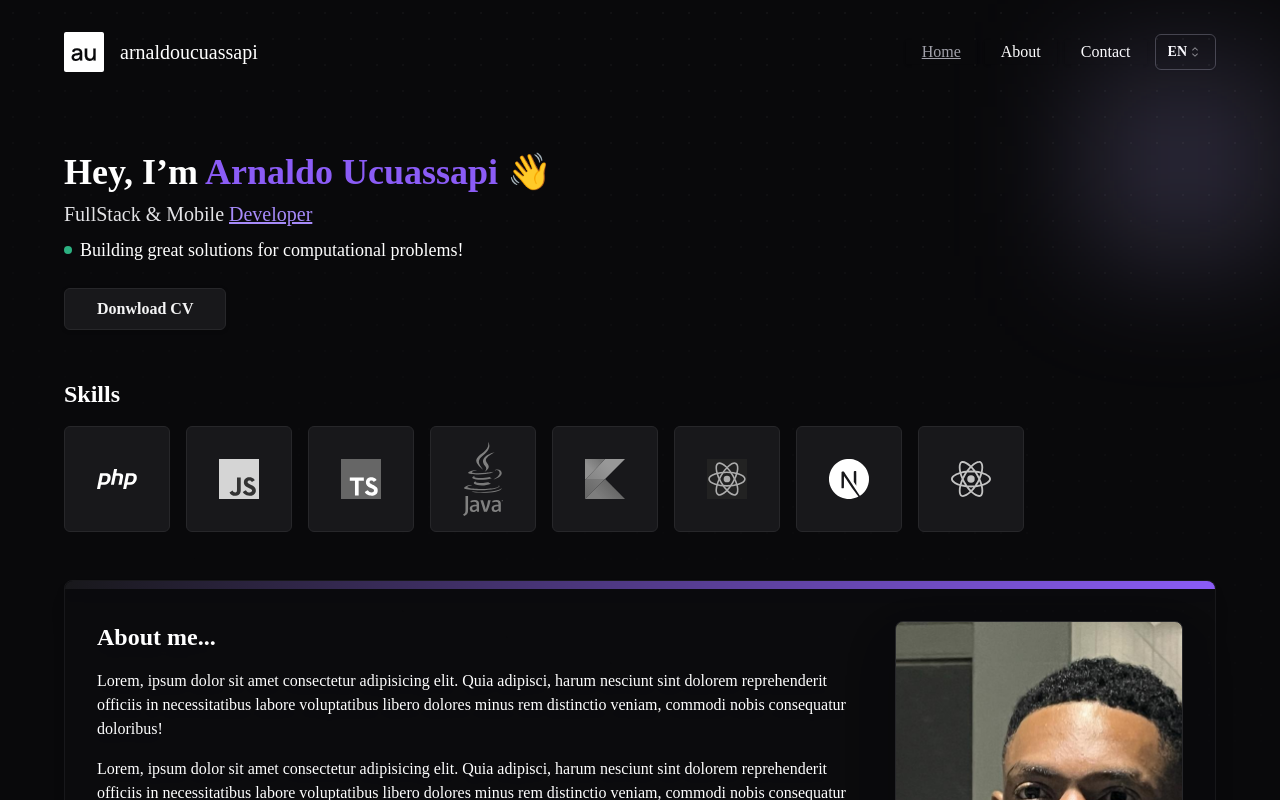
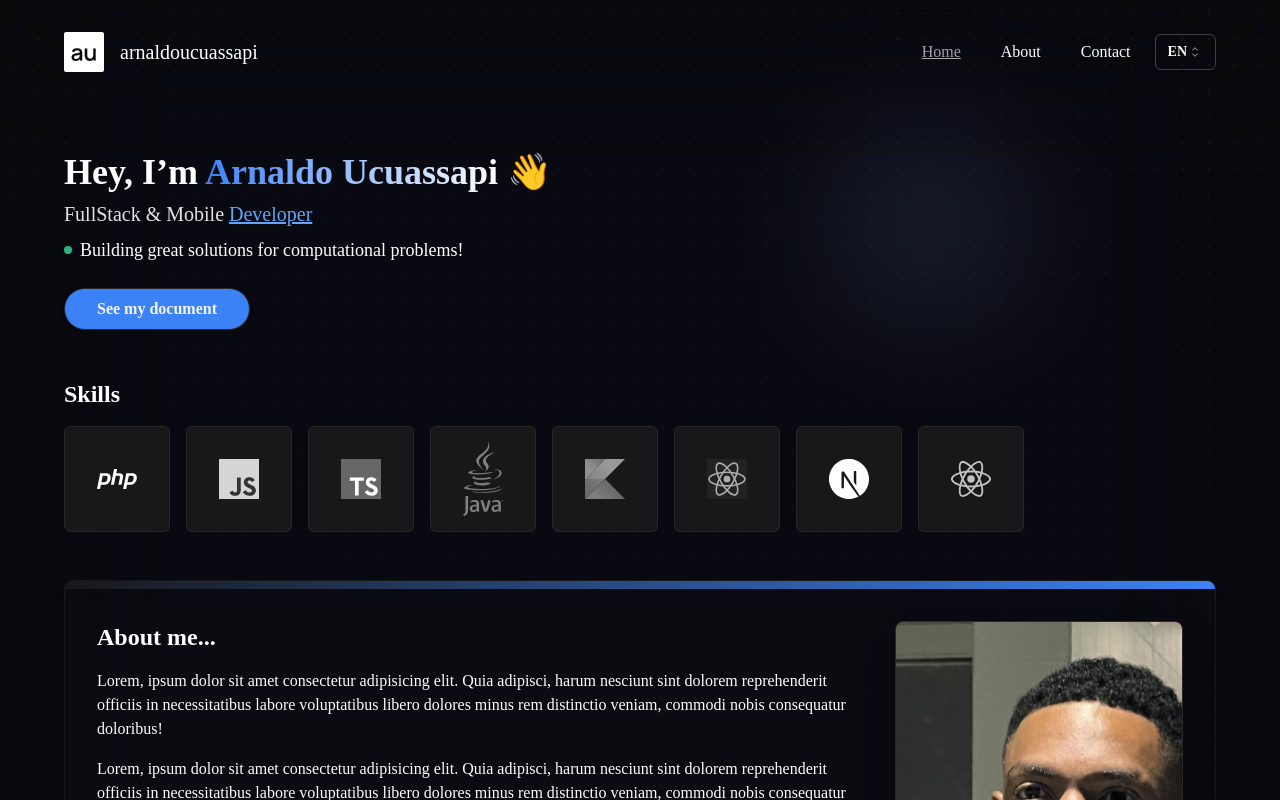
Before and after one commit to arnaldoucuassapi/iam, a Next.js app: page / in a window 1280 px wide. Shown: the top 800 px of the page. Built offline with nearby package versions, Linux system fonts and the light colour scheme.

Commit message:
feat: update homepage

```diff
--- a/src/app/globals.css
+++ b/src/app/globals.css
@@ -10,6 +10,9 @@
 
 body {
   font-family: Lexend !important;
+  background-repeat: no-repeat;
+  background-position: right;
+  backdrop-filter: blur(6rem) saturate(4);
 }
 
 body:after {
--- a/src/app/page.tsx
+++ b/src/app/page.tsx
@@ -2,6 +2,7 @@ import { TechCard } from "@/components/TechCard"
 import { Carousel, CarouselContent, CarouselItem, CarouselNext, CarouselPrevious } from "@/components/ui/carousel";
 import { Me } from "@/utils/database-in-memory"
 import Link from "next/link"
+import Image from "next/image"
 
 export default function Home() {
   const me = new Me();
@@ -12,7 +13,7 @@ export default function Home() {
       <section className="my-12">
         <div>
           <h1 className="text-4xl font-extrabold z-50">
-            Hey, I’m <span className="text-violet-500">{me.myFullName}</span> 👋
+            Hey, I’m <span className="bg-gradient-to-r from-blue-500 to-white text-transparent bg-clip-text">{me.myFullName}</span> 👋
           </h1>
         </div>
 
@@ -20,7 +21,7 @@ export default function Home() {
           {me.myAreas.map((myArea, index) => {
             return (maximumAreaIndex > index) ? `${myArea} & ` : `${myArea} `;
           })}
-          <span className="underline text-violet-400">Developer</span>
+          <span className="underline text-blue-400">Developer</span>
         </p>
 
         <div className="flex items-center gap-2">
@@ -29,12 +30,12 @@ export default function Home() {
         </div>
 
         <Link download="/cv-arnaldoucuassapi.pdf" href="#" target="_blank">
-          <button className="py-2 px-8 mt-6 bg-zinc-900 border border-zinc-800 hover:bg-violet-500 drop-shadow transition-opacity rounded-md text-zinc-100 font-semibold">
-            Donwload CV
+          <button className="py-2 px-8 mt-6 hover:bg-zinc-800 transition-colors border border-zinc-800 bg-blue-500 drop-shadow rounded-full text-zinc-100 font-semibold">
+            See my document
           </button>
         </Link>
 
-        <div className="w-48 h-48 bg-violet-300/20 absolute top-16 right-0 blur-3xl"></div>
+        <div className="w-48 h-48 bg-blue-300/10 absolute top-32 right-64 blur-3xl"></div>
       </section>
 
       <section>
@@ -59,7 +60,7 @@ export default function Home() {
       </section>
 
       <section className="bg-zinc-900/20 border border-zinc-900 my-12 rounded-lg drop-shadow-xl">
-        <div className="bg-gradient-to-r from-zinc-900 to-violet-500 text-transparent w-full h-2 rounded-tl-lg rounded-tr-lg"></div>
+        <div className="bg-gradient-to-r from-zinc-900 to-blue-500 text-transparent w-full h-2 rounded-tl-lg rounded-tr-lg"></div>
 
         <div className="flex justify-between space-x-8 p-8">
           <div className="flex-1 space-y-4">
```
